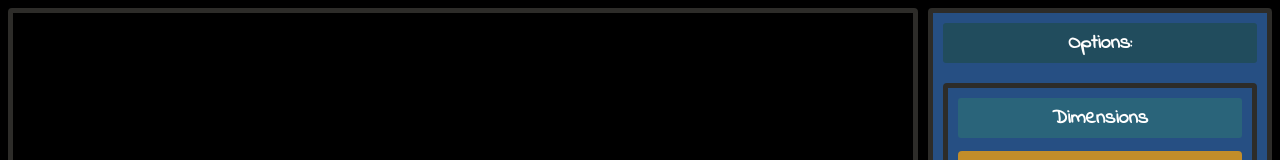
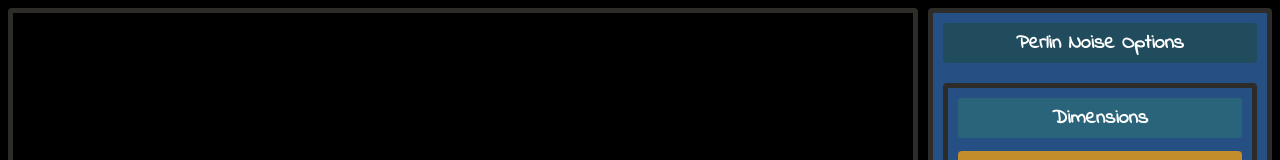
Before and after one commit to UsernameDP/1DPerlinNoise-Laggy, a plain HTML site: page index.html in a window 1280 px wide. Shown: the top 160 px of the page. Drawn offline with Linux system fonts and the light colour scheme.

Commit message:
Update index.html

```diff
--- a/index.html
+++ b/index.html
@@ -16,7 +16,7 @@
 <body>
     <canvas></canvas>
     <div id="main">
-        <p id="header">Options:</p>
+        <p id="header">Perlin Noise Options</p>
         <div class="options">
             <p>Dimensions</p>
             <input type="text" placeholder="# of Gradient Vectors">
```
